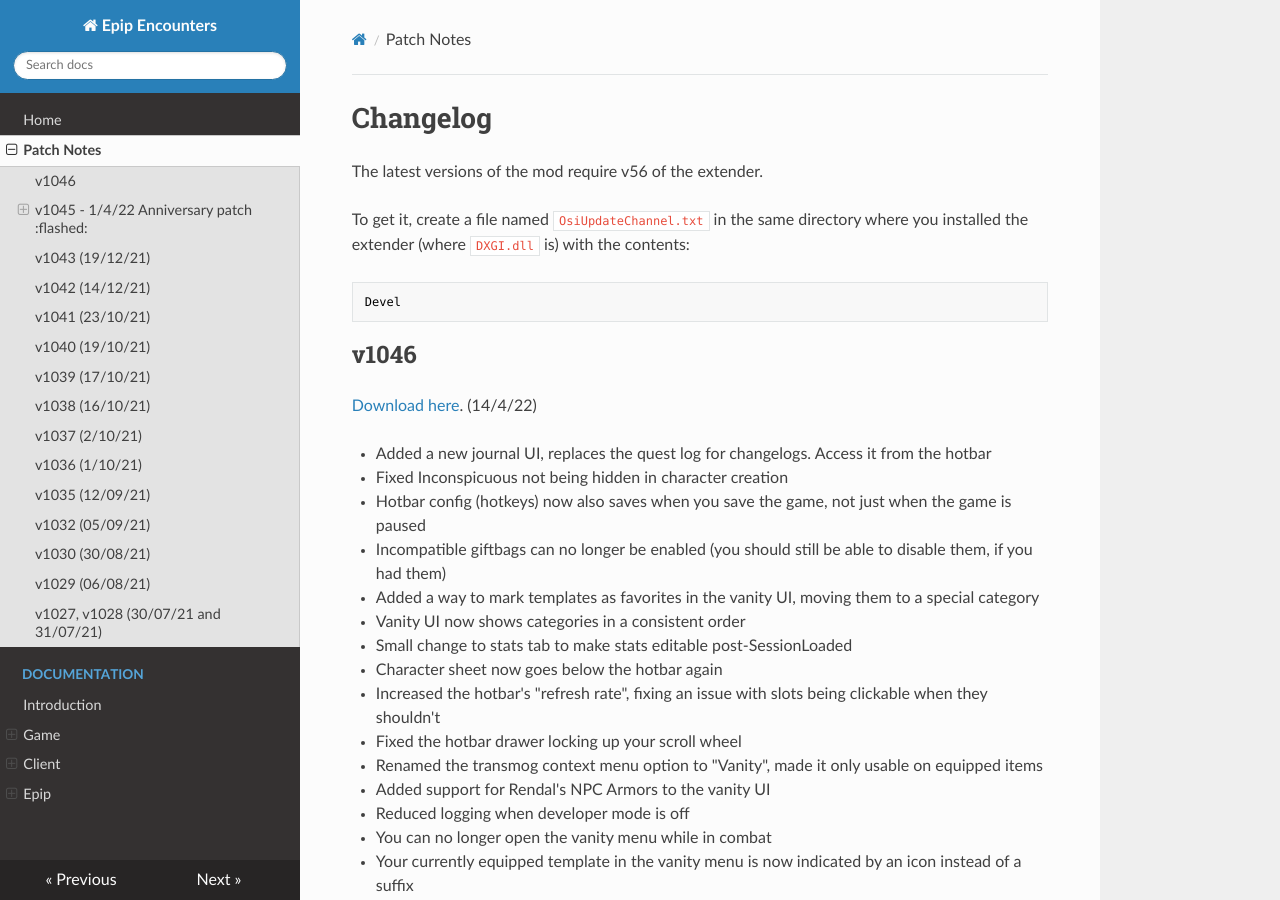
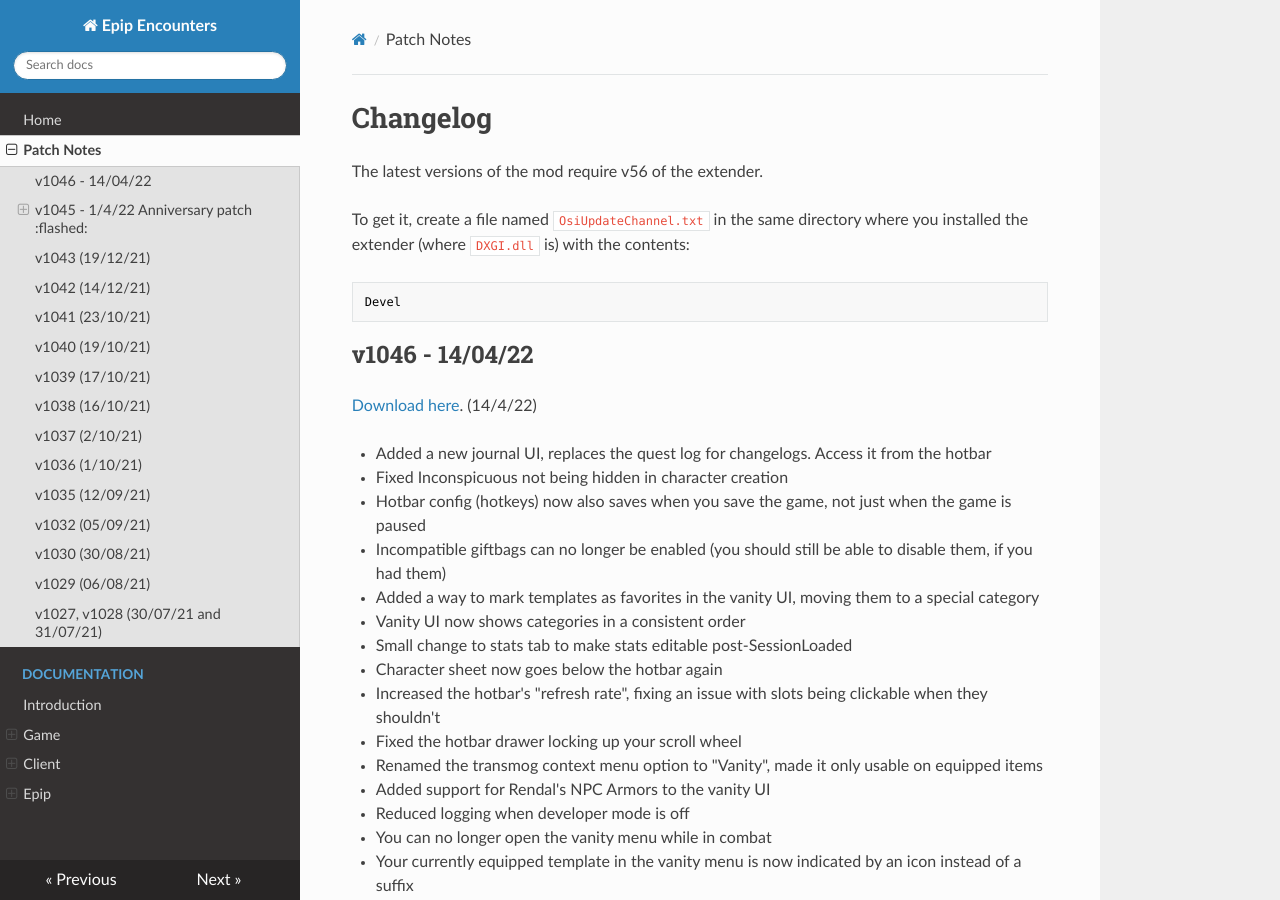
Before and after one commit to PinewoodPip/epip, an MkDocs documentation site: the page built from docs/patchnotes.md, in a window 1280 px wide and 900 px high. Built offline with MkDocs 1.6.1, drawn with Linux system fonts in a browser that asks for light colours; nearby versions of some CDN libraries.

Commit message:
Add v1046 date

````diff
--- a/docs/patchnotes.md
+++ b/docs/patchnotes.md
@@ -7,7 +7,7 @@ To get it, create a file named `OsiUpdateChannel.txt` in the same directory wher
 Devel
 ```
 
-## v1046
+## v1046 - 14/04/22
 [Download here](https://drive.google.com/file/d/1wELP_GrSv-JwKwWQA7gCcM9Ox2-CvrU5/view?usp=sharing). (14/4/22)
 
 - Added a new journal UI, replaces the quest log for changelogs. Access it from the hotbar
````
